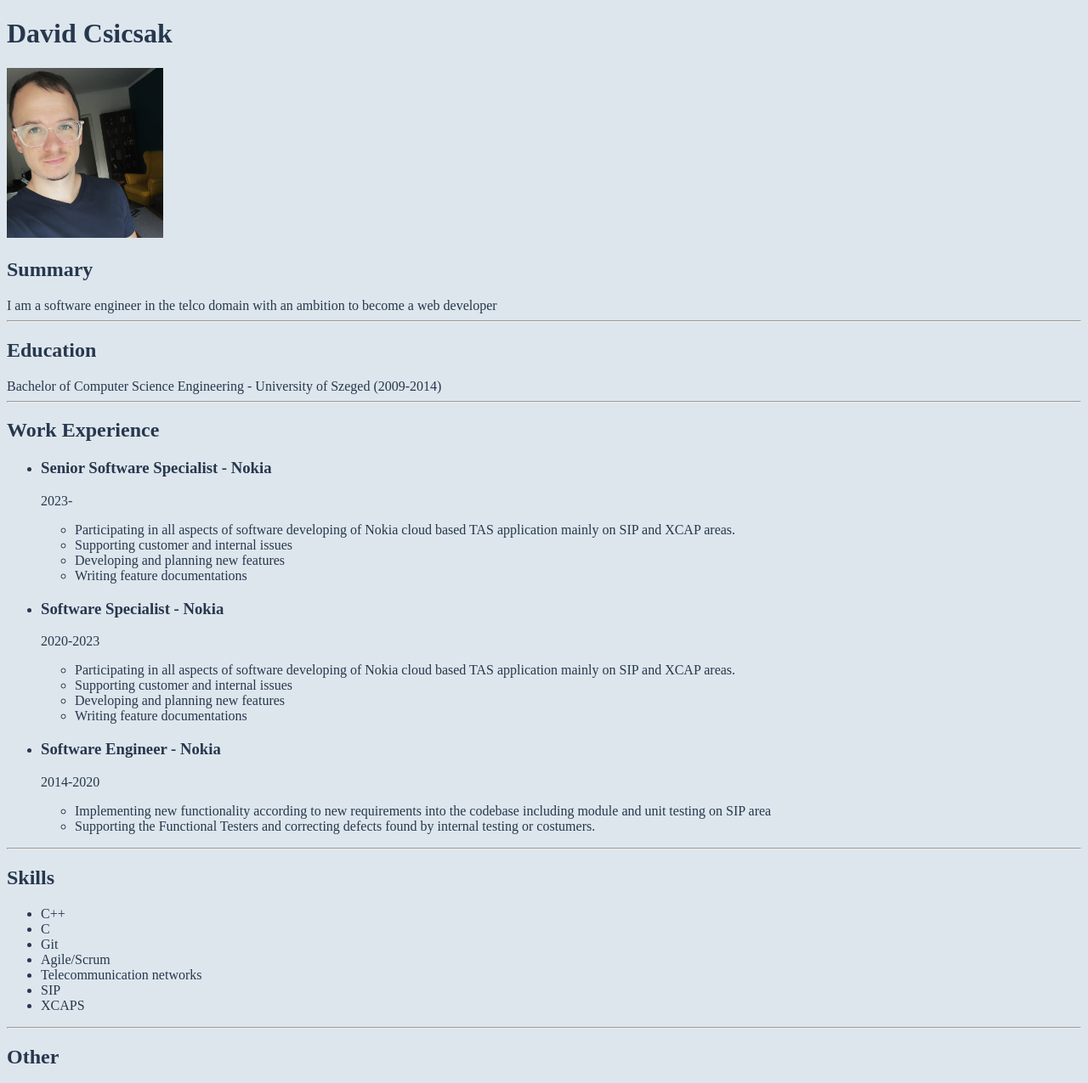
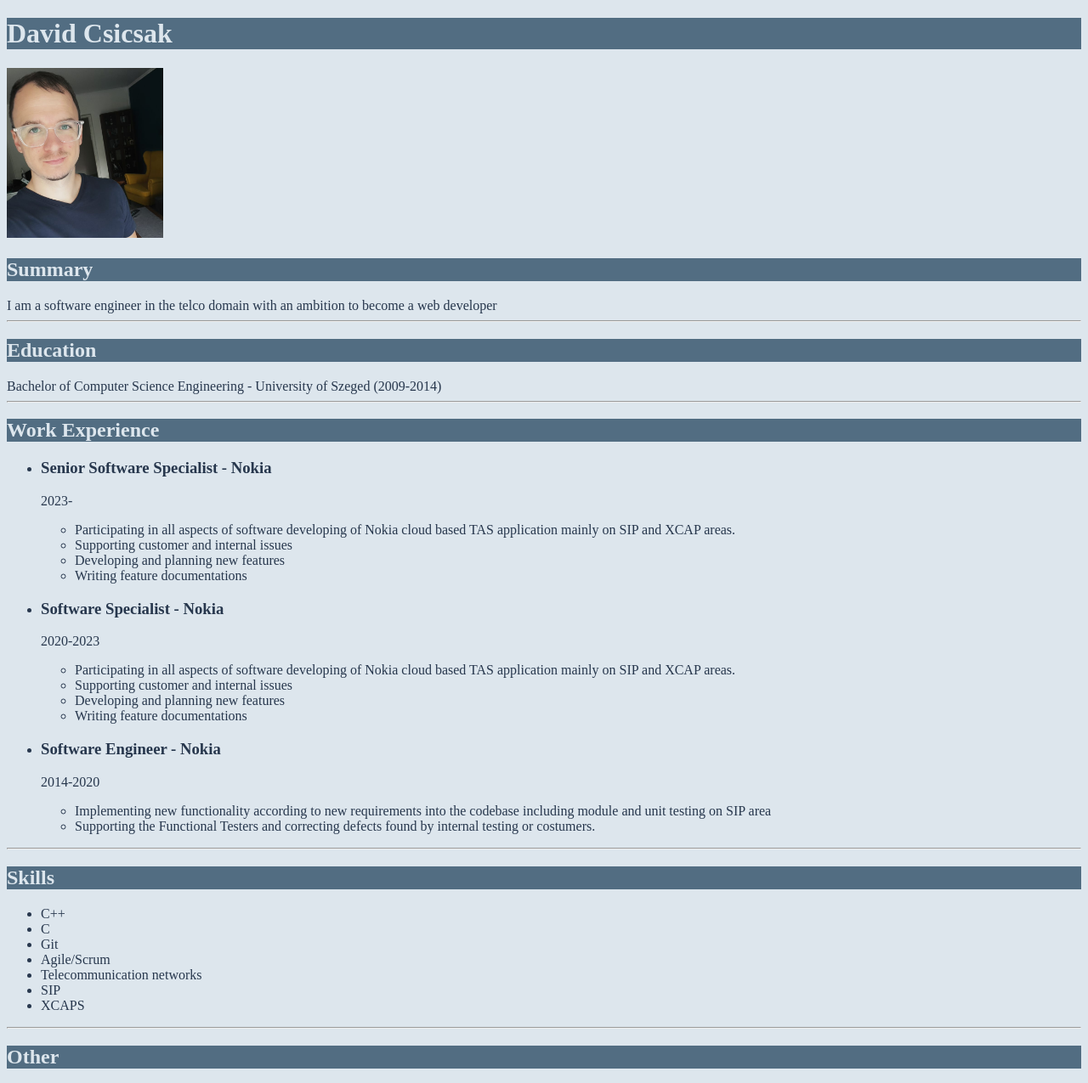
Before and after one commit to drinput/resume, a plain HTML site: page index.html in a window 1280 px wide. Shown: the top 1275 px of the page at 85% size. Drawn offline with Linux system fonts and the light colour scheme.

Commit message:
Add files via upload

```diff
--- a/index.html
+++ b/index.html
@@ -6,18 +6,18 @@
     <link rel="stylesheet" href="./assets/style/style.css">
 </head>
 <body>
-    <h1>David Csicsak</h1>
+    <h1 class="header">David Csicsak</h1>
     <img src="./assets/images/pic.PNG" height="200" alt="Profile picture of David">
-    <h2>Summary</h2>
+    <h2 class="header">Summary</h2>
     I am a software engineer in the telco domain with an ambition to become a web developer
     <hr>
-    <h2>Education</h2>
+    <h2 class="header">Education</h2>
     Bachelor of Computer Science Engineering - University of Szeged (2009-2014)
     <hr>
-    <h2>Work Experience</h2>
+    <h2 class="header">Work Experience</h2>
     <ul>
         <li>
-            <h3>Senior Software Specialist - Nokia</h3>
+            <h3 class="experience-header">Senior Software Specialist - Nokia</h3>
             <p>2023-</p>
             <ul>
                 <li>Participating in all aspects of software developing of Nokia cloud based TAS application mainly on SIP and XCAP areas.</li>
@@ -27,7 +27,7 @@
             </ul>
         </li>
         <li>
-            <h3>Software Specialist - Nokia</h3>
+            <h3 class="experience-header">Software Specialist - Nokia</h3>
             <p>2020-2023</p>
             <ul>
                 <li>Participating in all aspects of software developing of Nokia cloud based TAS application mainly on SIP and XCAP areas.</li>
@@ -37,7 +37,7 @@
             </ul>
         </li>
         <li>
-            <h3>Software Engineer - Nokia</h3>
+            <h3 class="experience-header">Software Engineer - Nokia</h3>
             <p>2014-2020</p>
             <ul>
                 <li>Implementing new functionality according to new requirements into the codebase including module and unit testing on SIP area</li>
@@ -46,7 +46,7 @@
         </li>
     </ul>
     <hr>
-    <h2>Skills</h2>
+    <h2 class="header">Skills</h2>
     <ul>
         <li>C++</li>
         <li>C</li>
@@ -57,7 +57,7 @@
         <li>XCAPS</li>
     </ul>
     <hr>
-    <h2>Other</h2>
+    <h2 class="header">Other</h2>
     <ul>
         <li>Whisky Nerd</li>
         <li>Hobby photographer</li>
```
